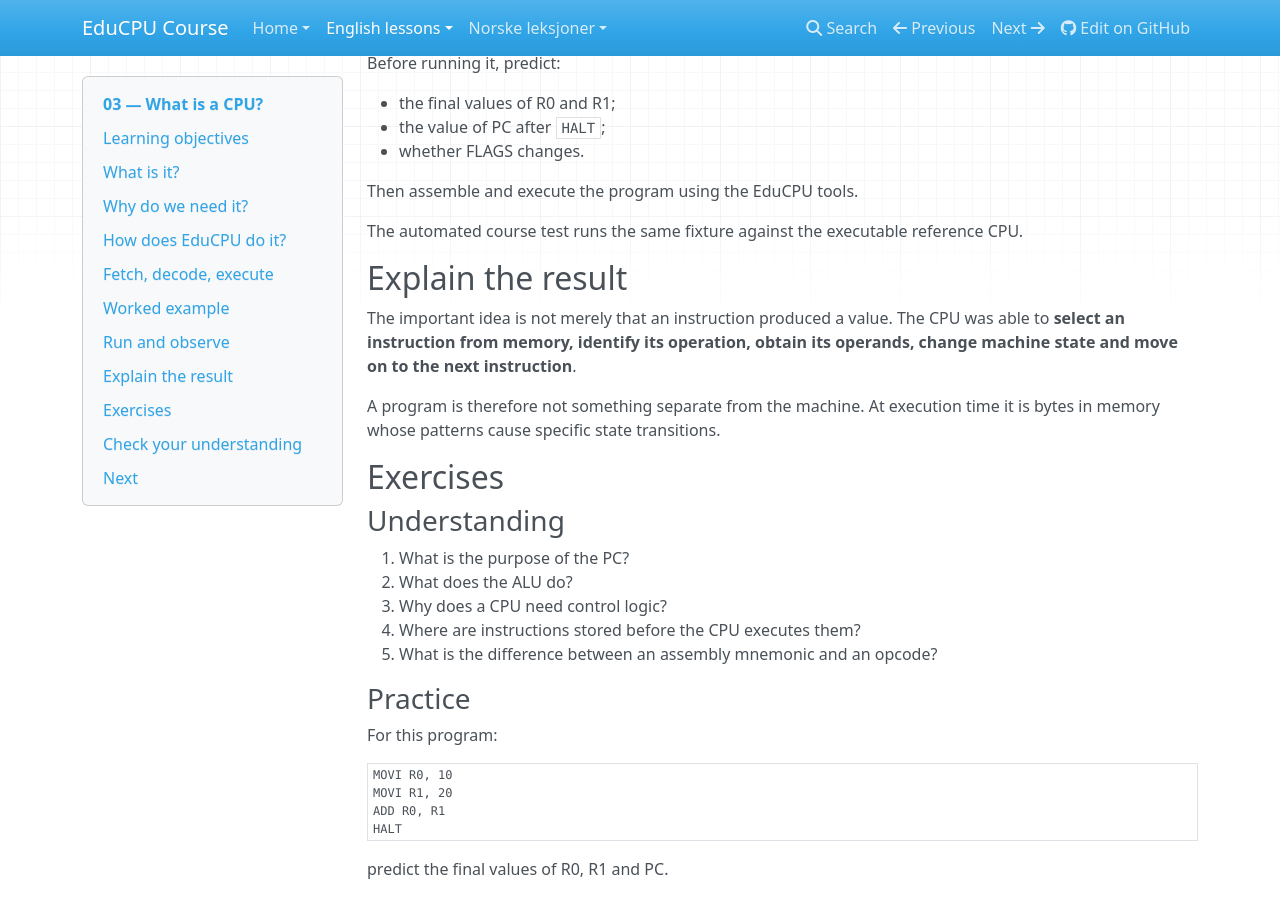
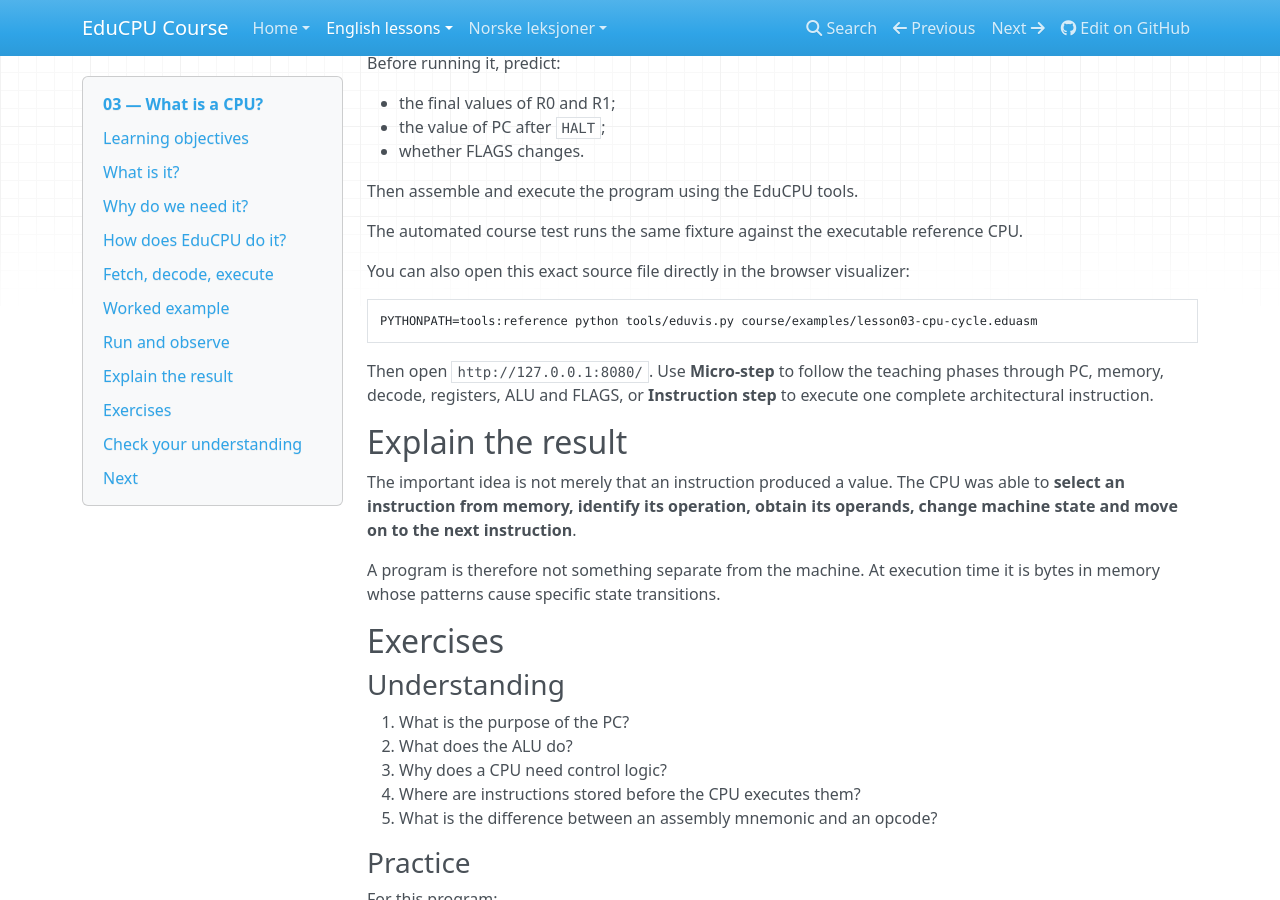
Before and after one commit to Ploos-AS/EduCPU, an MkDocs documentation site: the page built from course/en/lessons/03-what-is-a-cpu.md, in a window 1280 px wide and 900 px high, scrolled down 2902 px. Built offline with MkDocs 1.6.1, drawn with Linux system fonts in a browser that asks for light colours; nearby versions of some CDN libraries.

Commit message:
M7: integrate EduVis into lesson 03

````diff
--- a/course/en/lessons/03-what-is-a-cpu.md
+++ b/course/en/lessons/03-what-is-a-cpu.md
@@ -143,6 +143,15 @@ Then assemble and execute the program using the EduCPU tools.
 
 The automated course test runs the same fixture against the executable reference CPU.
 
+You can also open this exact source file directly in the browser visualizer:
+
+```sh
+PYTHONPATH=tools:reference python tools/eduvis.py course/examples/lesson03-cpu-cycle.eduasm
+```
+
+Then open `http://127.0.0.1:8080/`. Use **Micro-step** to follow the teaching phases through PC, memory, decode, registers, ALU and FLAGS, or **Instruction step** to execute one complete architectural instruction.
+
+
 ## Explain the result
 
 The important idea is not merely that an instruction produced a value. The CPU was able to **select an instruction from memory, identify its operation, obtain its operands, change machine state and move on to the next instruction**.
````
